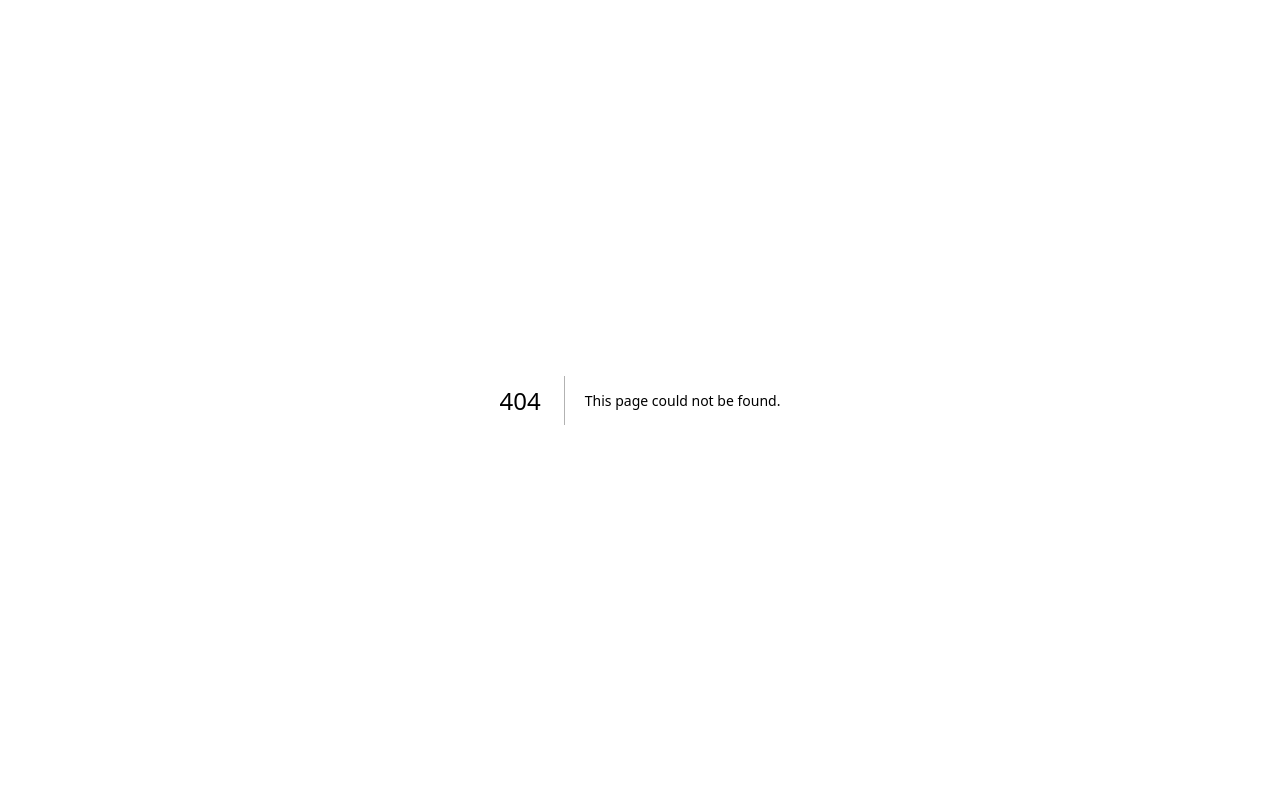
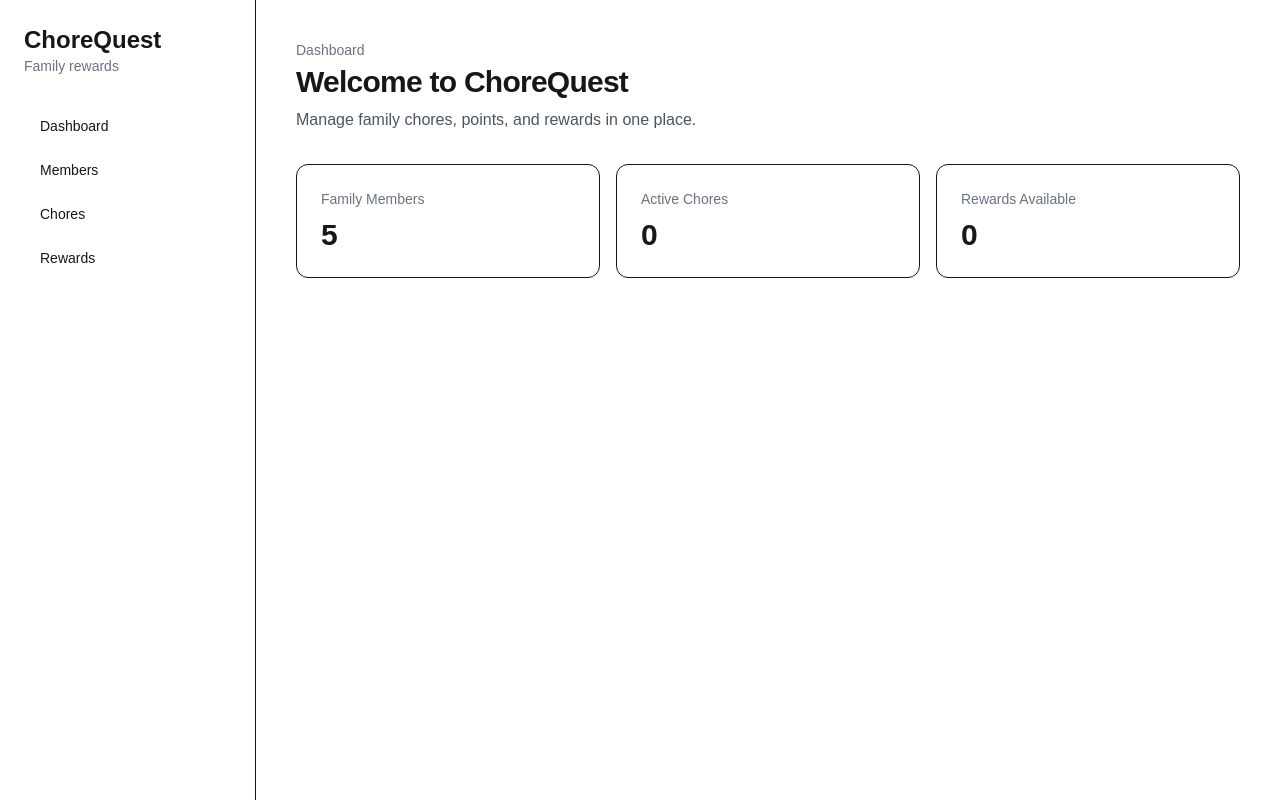
Before and after one commit to madi906/chorequest, a Next.js app in the folder app/: page /dashboard in a window 1280 px wide. Before the commit this address had no page. Built offline with nearby package versions, Linux system fonts and the light colour scheme.

Commit message:
feat: build ChoreQuest application shell

```diff
--- /dev/null
+++ b/app/src/app/chores/page.tsx
@@ -0,0 +1,8 @@
+export default function ChoresPage() {
+  return (
+    <section>
+      <h1>Chores</h1>
+      <p>Chore management will be implemented in a later sprint.</p>
+    </section>
+  );
+}
--- /dev/null
+++ b/app/src/app/dashboard/page.tsx
@@ -0,0 +1,32 @@
+export default function DashboardPage() {
+  return (
+    <section className="space-y-8">
+      <header>
+        <p className="text-sm font-medium text-gray-500">Dashboard</p>
+        <h1 className="mt-1 text-3xl font-bold tracking-tight">
+          Welcome to ChoreQuest
+        </h1>
+        <p className="mt-2 text-gray-600">
+          Manage family chores, points, and rewards in one place.
+        </p>
+      </header>
+
+      <div className="grid gap-4 sm:grid-cols-2 lg:grid-cols-3">
+        <div className="rounded-xl border bg-white p-6">
+          <p className="text-sm font-medium text-gray-500">Family Members</p>
+          <p className="mt-2 text-3xl font-bold">5</p>
+        </div>
+
+        <div className="rounded-xl border bg-white p-6">
+          <p className="text-sm font-medium text-gray-500">Active Chores</p>
+          <p className="mt-2 text-3xl font-bold">0</p>
+        </div>
+
+        <div className="rounded-xl border bg-white p-6">
+          <p className="text-sm font-medium text-gray-500">Rewards Available</p>
+          <p className="mt-2 text-3xl font-bold">0</p>
+        </div>
+      </div>
+    </section>
+  );
+}
--- a/app/src/app/layout.tsx
+++ b/app/src/app/layout.tsx
@@ -1,6 +1,7 @@
 import type { Metadata } from "next";
 import { Geist, Geist_Mono } from "next/font/google";
 import "./globals.css";
+import Navigation from "@/components/Navigation";
 
 const geistSans = Geist({
   variable: "--font-geist-sans",
@@ -17,13 +18,27 @@ export const metadata: Metadata = {
   description: "Family chore and rewards management application.",
 };
 
-export default function RootLayout({ children }: LayoutProps<"/">) {
+export default function RootLayout({
+  children,
+}: Readonly<{
+  children: React.ReactNode;
+}>) {
   return (
     <html
       lang="en"
       className={`${geistSans.variable} ${geistMono.variable} h-full antialiased`}
     >
-      <body className="min-h-full flex flex-col">{children}</body>
+      <body className="min-h-screen bg-gray-50 text-gray-900">
+        <div className="min-h-screen md:flex">
+          <aside className="border-b bg-white p-6 md:min-h-screen md:w-64 md:border-b-0 md:border-r">
+            <Navigation />
+          </aside>
+
+          <main className="min-w-0 flex-1 p-6 md:p-10">
+            {children}
+          </main>
+        </div>
+      </body>
     </html>
   );
 }
--- /dev/null
+++ b/app/src/app/members/page.tsx
@@ -0,0 +1,53 @@
+import { supabase } from "@/lib/supabase";
+
+export default async function MembersPage() {
+  const { data: users, error } = await supabase
+    .from("app_user")
+    .select("app_user_id, app_user_name, user_role")
+    .order("app_user_name");
+
+  if (error) {
+    return (
+      <section>
+        <h1 className="text-3xl font-bold">Family Members</h1>
+        <p className="mt-2 text-red-600">
+          Unable to load family members.
+        </p>
+        <pre className="mt-4 rounded-lg bg-gray-100 p-4 text-sm">
+          {error.message}
+        </pre>
+      </section>
+    );
+  }
+
+  return (
+    <section className="space-y-6">
+      <header>
+        <p className="text-sm font-medium text-gray-500">Family</p>
+        <h1 className="mt-1 text-3xl font-bold tracking-tight">
+          Family Members
+        </h1>
+        <p className="mt-2 text-gray-600">
+          View the members of your ChoreQuest household.
+        </p>
+      </header>
+
+      <div className="overflow-hidden rounded-xl border bg-white">
+        <ul className="divide-y">
+          {users?.map((user) => (
+            <li
+              key={user.app_user_id}
+              className="flex items-center justify-between px-6 py-4"
+            >
+              <span className="font-medium">{user.app_user_name}</span>
+
+              <span className="rounded-full bg-gray-100 px-3 py-1 text-xs font-semibold uppercase">
+                {user.user_role}
+              </span>
+            </li>
+          ))}
+        </ul>
+      </div>
+    </section>
+  );
+}
--- a/app/src/app/page.tsx
+++ b/app/src/app/page.tsx
@@ -1,52 +1,5 @@
-import { supabase } from "@/lib/supabase";
+import { redirect } from "next/navigation";
 
-export default async function Home() {
-  const { data: household, error: householdError } = await supabase
-    .from("household")
-    .select("household_id, household_name")
-    .limit(1)
-    .single();
-
-  if (householdError) {
-    return (
-      <main>
-        <h1>ChoreQuest</h1>
-        <p>Unable to load household.</p>
-        <pre>{householdError.message}</pre>
-      </main>
-    );
-  }
-
-  const { data: users, error: usersError } = await supabase
-    .from("app_user")
-    .select("app_user_id, app_user_name, user_role, is_active")
-    .eq("household_id", household.household_id)
-    .eq("is_active", true)
-    .order("user_role")
-    .order("app_user_name");
-
-  if (usersError) {
-    return (
-      <main>
-        <h1>ChoreQuest</h1>
-        <p>Unable to load family members.</p>
-        <pre>{usersError.message}</pre>
-      </main>
-    );
-  }
-
-  return (
-    <main>
-      <h1>{household.household_name}</h1>
-      <p>Family members</p>
-
-      <ul>
-        {users?.map((user) => (
-          <li key={user.app_user_id}>
-            {user.app_user_name} — {user.user_role}
-          </li>
-        ))}
-      </ul>
-    </main>
-  );
+export default function HomePage() {
+  redirect("/dashboard");
 }
--- /dev/null
+++ b/app/src/app/rewards/page.tsx
@@ -0,0 +1,8 @@
+export default function RewardsPage() {
+  return (
+    <section>
+      <h1>Rewards</h1>
+      <p>Rewards management will be implemented in a later sprint.</p>
+    </section>
+  );
+}
--- /dev/null
+++ b/app/src/components/Navigation.tsx
@@ -0,0 +1,34 @@
+import Link from "next/link";
+
+const navigationItems = [
+  { label: "Dashboard", href: "/dashboard" },
+  { label: "Members", href: "/members" },
+  { label: "Chores", href: "/chores" },
+  { label: "Rewards", href: "/rewards" },
+];
+
+export default function Navigation() {
+  return (
+    <nav>
+      <div className="mb-8">
+        <Link href="/dashboard" className="text-2xl font-bold">
+          ChoreQuest
+        </Link>
+        <p className="text-sm text-gray-500">Family rewards</p>
+      </div>
+
+      <ul className="space-y-2">
+        {navigationItems.map((item) => (
+          <li key={item.href}>
+            <Link
+              href={item.href}
+              className="block rounded-lg px-4 py-2 text-sm font-medium hover:bg-gray-100"
+            >
+              {item.label}
+            </Link>
+          </li>
+        ))}
+      </ul>
+    </nav>
+  );
+}
```
